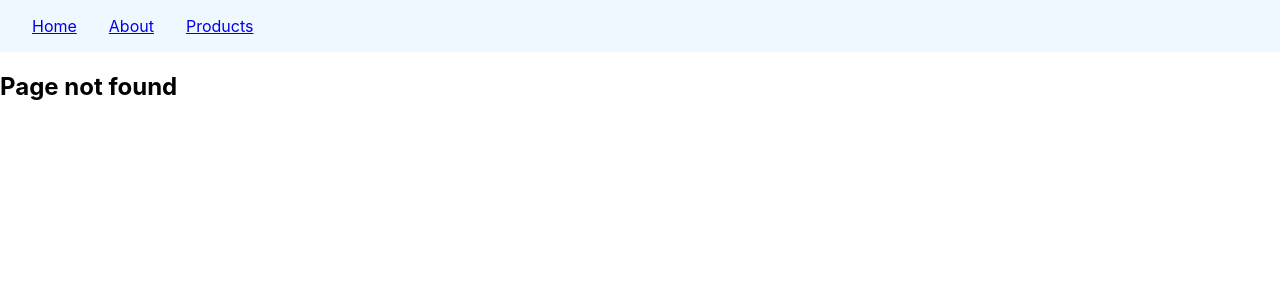
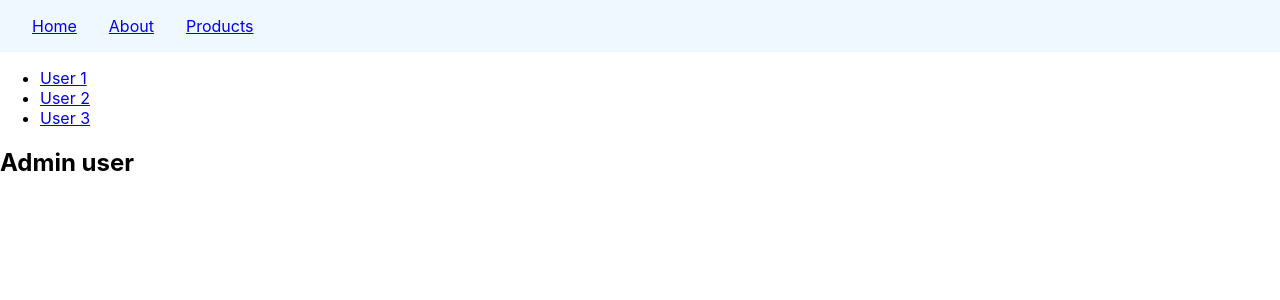
Before and after one commit to Vlad-doc/code_evolution-react_router, a React (Create React App) app: page /users/admin in a window 1280 px wide. Before the commit this address had no page. Shown: the top 300 px of the page. Built offline with nearby package versions, Linux system fonts and the light colour scheme.

Commit message:
Dynamic Routes

```diff
--- a/src/App.js
+++ b/src/App.js
@@ -1,5 +1,6 @@
 import { Routes, Route } from "react-router-dom"
 import About from "./components/about"
+import Admin from "./components/admin"
 import FeaturedProducts from "./components/featuredProducts"
 import Home from "./components/home"
 import Navbar from "./components/navbar"
@@ -7,6 +8,8 @@ import NewProducts from "./components/newProducts"
 import NoMatch from "./components/noMatch"
 import OrderSummary from "./components/orderSummary"
 import Products from "./components/products"
+import User from "./components/user"
+import Users from "./components/users"
 
 function App() {
   return (
@@ -16,12 +19,17 @@ function App() {
         <Route path="/" element={<Home />} />
         <Route path="about" element={<About />} />
         <Route path="order-summary" element={<OrderSummary />} />
-        <Route path="*" element={<NoMatch />} />
         <Route path="/products" element={<Products />}>
           <Route index element={<FeaturedProducts />} />
           <Route path="featured" element={<FeaturedProducts />} />
           <Route path="new" element={<NewProducts />} />
         </Route>
+        <Route path="users" element={<Users />}>
+          <Route path=":userId" element={<User />} />
+          <Route path="admin" element={<Admin />} />
+        </Route>
+
+        <Route path="*" element={<NoMatch />} />
       </Routes>
     </>
   )
--- /dev/null
+++ b/src/components/admin.js
@@ -0,0 +1,7 @@
+import React from "react"
+
+const Admin = () => {
+  return <h2>Admin user</h2>
+}
+
+export default Admin
--- /dev/null
+++ b/src/components/user.js
@@ -0,0 +1,7 @@
+import React from "react"
+
+const User = () => {
+  return <h2>User details</h2>
+}
+
+export default User
--- /dev/null
+++ b/src/components/users.js
@@ -0,0 +1,23 @@
+import React from "react"
+import { Link, Outlet } from "react-router-dom"
+
+const Users = () => {
+  return (
+    <>
+      <ul>
+        <li>
+          <Link to={"/users/1"}>User 1</Link>
+        </li>
+        <li>
+          <Link to={"/users/2"}>User 2</Link>
+        </li>
+        <li>
+          <Link to={"/users/3"}>User 3</Link>
+        </li>
+      </ul>
+      <Outlet />
+    </>
+  )
+}
+
+export default Users
```
